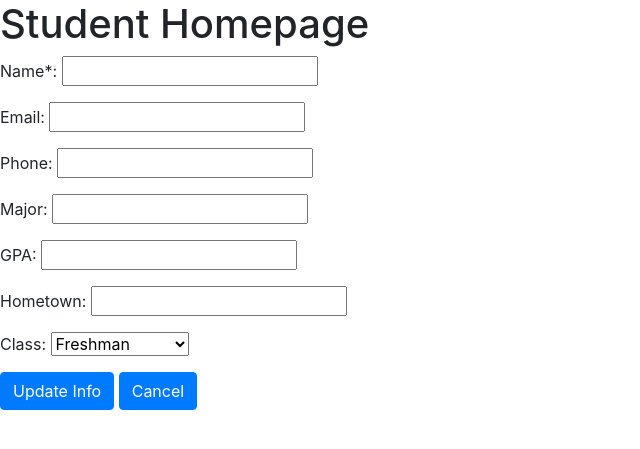
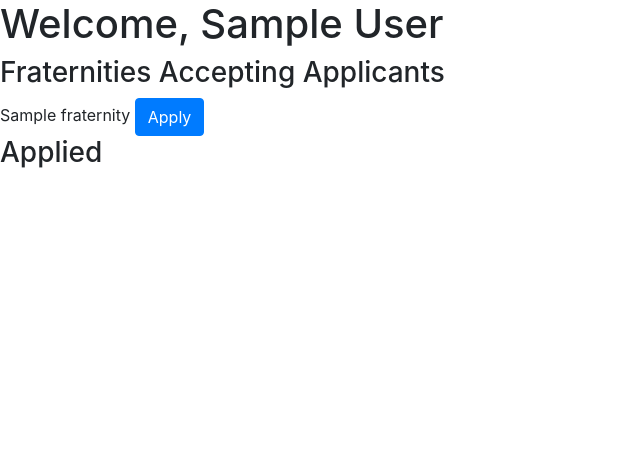
Before and after one commit to karagenit/cs348-project, a Django app: page /student/1/ in a window 1280 px wide. Shown: the top 449 px of the page, without its empty margins (0-640 px from the left). Run offline with Django 3.2, Linux system fonts and the light colour scheme; tables that the repository leaves empty hold one stand-in row (values such as "Sample post"); some libraries are stand-ins or nearby versions.

Commit message:
Front end implementation

```diff
--- a/rush/forms.py
+++ b/rush/forms.py
@@ -27,3 +27,7 @@ class FraternityRegistration(forms.Form):
     Name = forms.CharField(max_length=200)
     Email = forms.EmailField()
     Password = forms.CharField(max_length=100, widget=forms.PasswordInput())
+
+class EventRegistration(forms.Form):
+    Name = forms.CharField(max_length=200)
+    Date = forms.DateField()
--- a/rush/models.py
+++ b/rush/models.py
@@ -3,11 +3,6 @@ from phonenumber_field.modelfields import PhoneNumberField
 
 # Create your models here.
 
-class Fraternity(models.Model):
-    # automatically generates an ID#
-    name = models.CharField(max_length = 200)
-    email = models.EmailField(unique = True)
-    password = models.CharField(max_length = 100)
 
 class Student(models.Model):
     puid = models.PositiveIntegerField(primary_key = True)
@@ -25,8 +20,15 @@ class Student(models.Model):
     GRADE_CHOICES = [(FRESHMAN, 'Freshman'),(SOPHOMORE, 'Sophomore'),(JUNIOR, 'Junior'),(SENIOR, 'Senior & Above'),]
     grade = models.CharField(max_length = 2, choices = GRADE_CHOICES, blank = True)
 
+class Fraternity(models.Model):
+    # automatically generates an ID#
+    name = models.CharField(max_length = 200)
+    email = models.EmailField(unique = True)
+    password = models.CharField(max_length = 100)
+    applicants = models.ManyToManyField(Student, blank=True)
+
 class Event(models.Model):
     name = models.CharField(max_length = 200)
     date = models.DateField(db_index = True)
     host = models.ForeignKey(Fraternity, on_delete = models.CASCADE)
-    attendees = models.ManyToManyField(Student)
+    attendees = models.ManyToManyField(Student,blank = True)
--- a/rush/templates/homepage.html
+++ b/rush/templates/homepage.html
@@ -1,30 +1,18 @@
 {% extends "base.html" %}
 {% block page_content %}
-<h1>Student Homepage</h1>
-<form action="{{pk}}/" method="post">
-    {% csrf_token %}
-    <div class="form-group">
-        Name*: {{ form.Name }}
-    </div>
-    <div class="form-group">
-        Email: {{form.Email}}
-    </div>
-    <div class="form-group">
-        Phone: {{ form.Phone }}
-    </div>
-    <div class="form-group">
-        Major: {{ form.Major }}
-    </div>
-    <div class="form-group">
-        GPA: {{ form.GPA}}
-    </div>
-    <div class="form-group">
-        Hometown: {{ form.Hometown }}
-    </div>
-    <div class="form-group">
-        Class: {{ form.Grade }}
-    </div>
-    <button type="submit" class="btn btn-primary">Update Info</button>
-    <button type="submit" class="btn btn-primary">Cancel</button>
-</form>
+<h1>Welcome, {{student.name}}</h1>
+<h3>Fraternities Accepting Applicants</h3>
+<div class="list">
+    {% for frat in fraternities %}
+        {{frat.name}}
+        <a class="btn btn-primary" href="/{{pk}}/fraternity/{{frat.id}}/">Apply</a>
+    {%endfor%}
+</div>
+<h3>Applied</h3>
+<div class="list">
+    {% for fra in applied %}
+        {{fra.name}}
+        <a class="btn btn-primary" href="/{{pk}}/fraternity/brief/{{fra.id}}/">Events</a>
+    {%endfor%}
+</div>
 {% endblock %}
--- a/rush/urls.py
+++ b/rush/urls.py
@@ -6,6 +6,12 @@ urlpatterns = [
     path('', views.rush, name='start_screen'),
     path("student/setup/<int:pk>/", views.setup, name="student_setup"),
     path("student/<int:pk>/", views.home, name="homepage"),
+    path("<int:pk>/fraternity/brief/<int:id>/",views.fraternityBrief, name="fraternity_brief"),
+    path("<int:pk>/fraternity/<int:fid>/event/<int:event>/", views.eventBrief, name="event_brief"),
     path("fraternity/setup/", views.fraternitySetup, name="fraternity_setup"),
     path("fraternity/<int:pk>/", views.fraternityHome, name="fraternity_home"),
+    path("<int:student>/fraternity/<int:pk>/",views.fraternity, name="fraternity"),
+    path("fraternity/<int:pk>/eventSetup/", views.eventSetup, name="event_setup"),
+    path("fraternity/<int:pk>/<int:puid>/",views.studentBrief, name="student_brief"),
+    path("<int:pk>/event/<int:id>/", views.event, name="event")
 ]
--- a/rush/views.py
+++ b/rush/views.py
@@ -1,8 +1,8 @@
 from django.shortcuts import render
 from django.http import HttpResponseRedirect
 from django.urls import reverse
-from rush.models import Student, Fraternity
-from .forms import StudentLoginForm, StudentRegistration, FraternityLogin, FraternityRegistration
+from rush.models import Student, Fraternity, Event
+from .forms import StudentLoginForm, StudentRegistration, FraternityLogin, FraternityRegistration, EventRegistration
 
 # Create your views here.
 def rush(request):
@@ -51,28 +51,29 @@ def setup(request, pk):
     return render(request, 'student_setup.html', context)
 
 def home(request, pk):
-    form = StudentRegistration()
     student = Student.objects.get(pk=pk)
-    if request.method == 'POST':
-        form = StudentRegistration(request.POST)
-        if form.is_valid():
-            student = Student(
-                puid = pk,
-                name = form.cleaned_data["Name"],
-                email = form.cleaned_data["Email"],
-                phone = form.cleaned_data["Phone"],
-                major = form.cleaned_data["Major"],
-                gpa = form.cleaned_data["GPA"],
-                hometown = form.cleaned_data["Hometown"],
-                grade = form.cleaned_data["Grade"]
-            )
-            student.save()
+    fraternities = Fraternity.objects.exclude(applicants=student)
+    applied = Fraternity.objects.filter(applicants=student)
+    events = Event.objects.filter(attendees=student)
     context = {
-        "form":form,
         "pk":pk,
         "student":student,
+        "fraternities":fraternities,
+        "applied":applied,
+        "events":events,
     }
     return render(request, 'homepage.html', context)
+
+def studentBrief(request, pk, puid):
+    student = Student.objects.get(puid=puid)
+    fraternity = Fraternity.objects.get(id=pk)
+    attended = Event.objects.filter(host=fraternity, attendees=student)
+    context = {
+        "student":student,
+        "id":pk,
+        "attended":attended,
+    }
+    return render(request, 'student.html', context)
 
 def fraternitySetup(request):
     form = FraternityRegistration()
@@ -85,14 +86,83 @@ def fraternitySetup(request):
                 password = form.cleaned_data["Password"]
             )
             fraternity.save()
-
+            new = Fraternity.objects.get(email = fraternity.email)
+            return HttpResponseRedirect(reverse('rush:fraternity_home', args=(new.id,)))
     context = {
         "form":form,
     }
     return render(request, 'fraternity_setup.html', context)
 def fraternityHome(request, pk):
     fraternity = Fraternity.objects.get(id=pk)
+    events = Event.objects.filter(host=(Fraternity.objects.get(id=pk)))
+    applicants = fraternity.applicants.all()
     context = {
         "fraternity":fraternity,
+        "id":pk,
+        "events":events,
+        "applicants": applicants,
     }
     return render(request, 'fraternity_home.html', context)
+
+def fraternity(request, student, pk):
+    fraternity = Fraternity.objects.get(id=pk)
+    print(fraternity.applicants)
+    student1 = Student.objects.get(puid=student)
+    if request.method == 'POST':
+        fraternity.applicants.add(student1)
+        return HttpResponseRedirect(reverse('rush:homepage',args=(student1.puid,)))
+    context = {
+        "fraternity": fraternity,
+    }
+    return render(request, 'fraternity.html', context)
+
+def fraternityBrief(request, pk, id):
+    fraternity = Fraternity.objects.get(id=id)
+    events = Event.objects.filter(host=fraternity)
+    context = {
+        "fraternity": fraternity,
+        "events": events,
+        "id":pk,
+    }
+    return render(request, 'fraternity_brief.html', context)
+
+def eventSetup(request, pk):
+    form = EventRegistration()
+    fraternity = Fraternity.objects.get(id=pk)
+    if request.method == 'POST':
+        form = EventRegistration(request.POST)
+        if form.is_valid():
+            event = Event(
+                name = form.cleaned_data["Name"],
+                date = form.cleaned_data["Date"],
+                host = fraternity
+            )
+            event.save()
+            return HttpResponseRedirect(reverse('rush:fraternity_home', args=(pk,)))
+    context = {
+        "form":form,
+    }
+    return render(request, 'event_setup.html', context)
+
+def event(request, pk, id):
+    event = Event.objects.get(id=id)
+    students = event.attendees
+    context = {
+        "event":event,
+        "students":students.all(),
+        "id":pk,
+    }
+    return render(request, 'event.html',context)
+
+def eventBrief(request, pk, fid, event):
+    event = Event.objects.get(id=event)
+    student = Student.objects.get(puid=pk)
+    if request.method == 'POST':
+        event.attendees.add(student)
+        return HttpResponseRedirect(reverse('rush:homepage',args=(pk,)))
+    context = {
+        "event":event,
+        "fratId": fid,
+        "id":pk,
+    }
+    return render(request, 'event_brief.html', context)
```
Also changed, not shown: rush/templates/event.html (added, +13 -0 lines), rush/templates/event_brief.html (added, +10 -0 lines), rush/templates/event_setup.html (added, +14 -0 lines), rush/templates/fraternity.html (added, +8 -0 lines), rush/templates/fraternity_brief.html (added, +12 -0 lines), rush/templates/fraternity_home.html (+17 -0 lines), rush/templates/student.html (added, +18 -0 lines), rush/migrations/0002_auto_20201208_0537.py (added).
